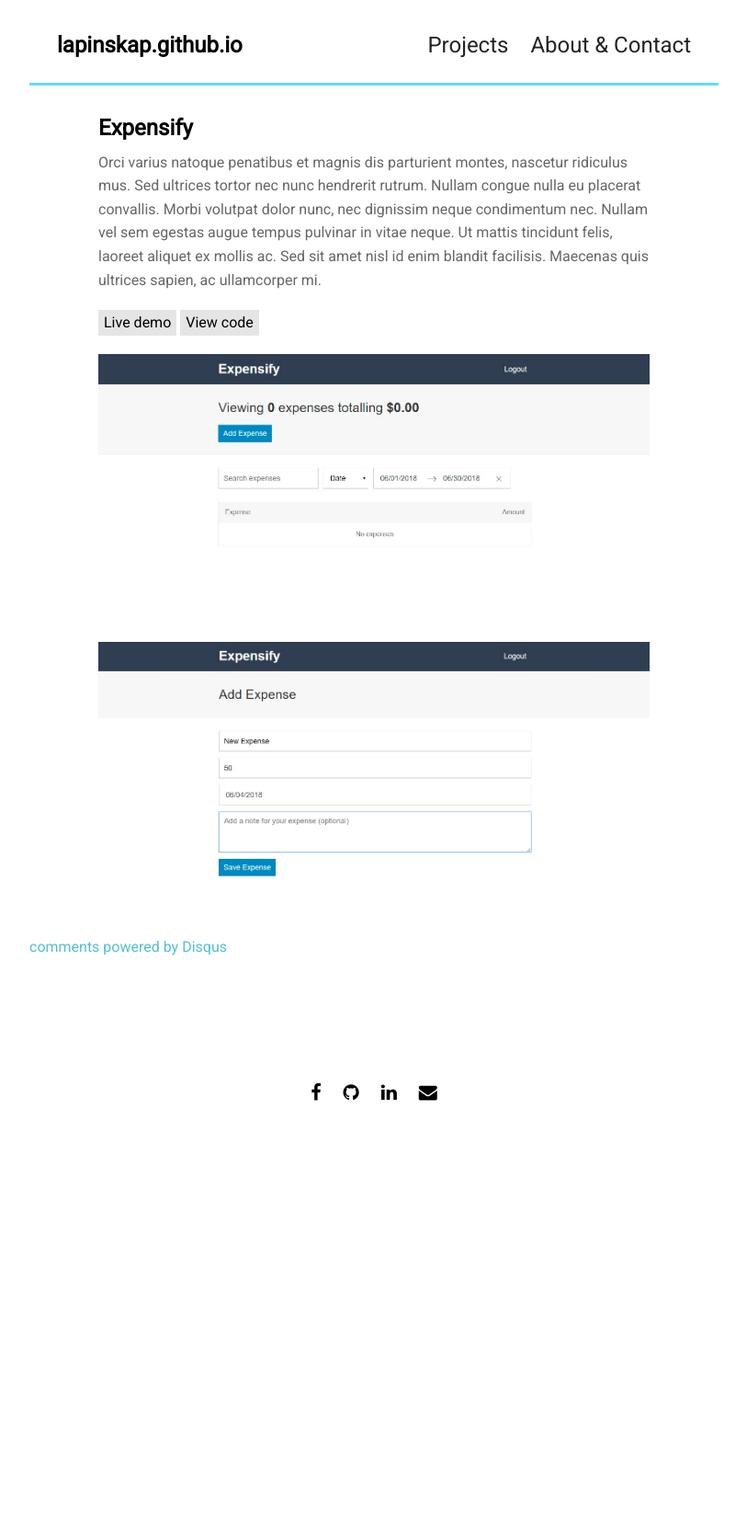
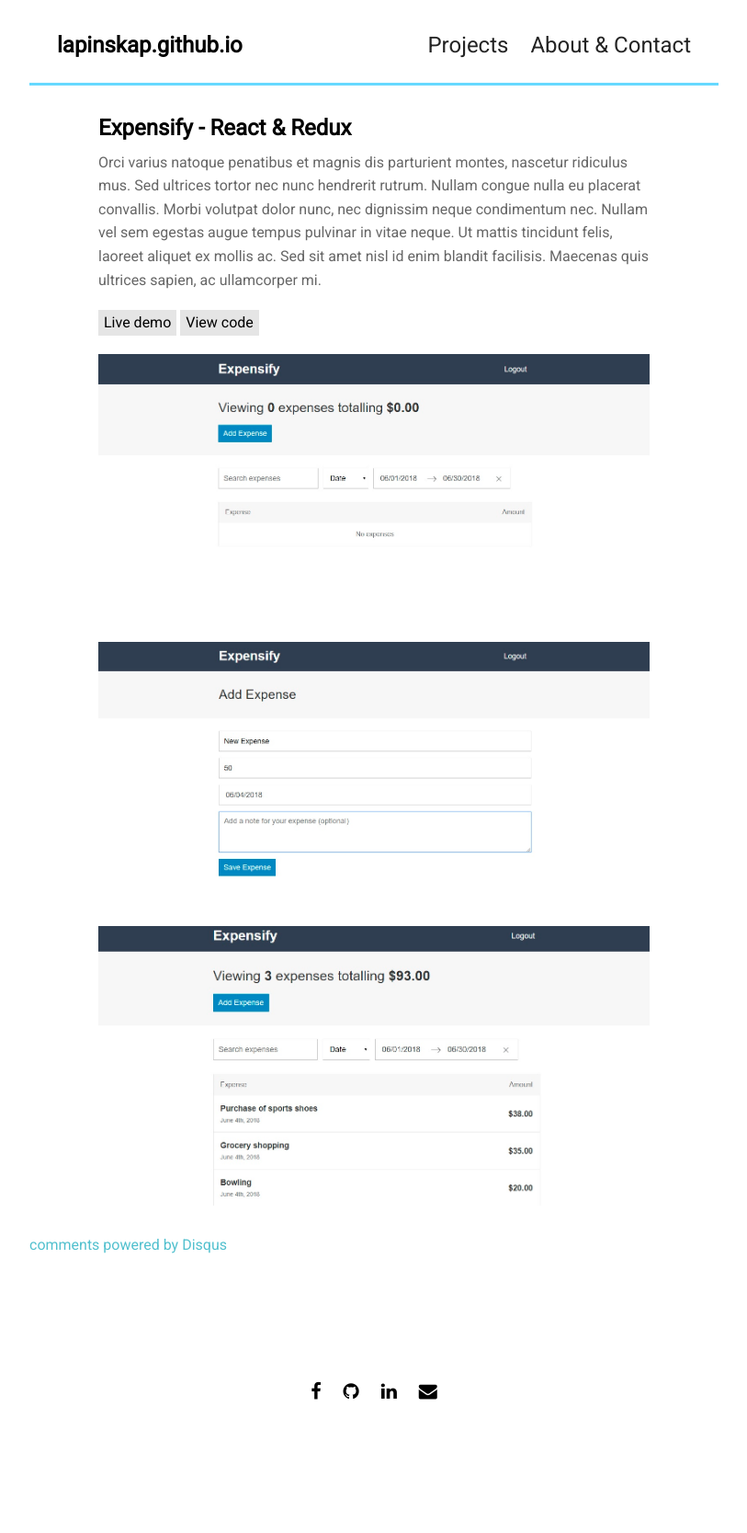
Before and after one commit to lapinskap/lapinskap.github.io, a Jekyll site: the page built from projects/proj-2.md, in a window 1280 px wide. Shown: the whole page at 92% size, without its empty margins (233-1046 px from the left). Built offline with Jekyll 4.4.1, drawn with Linux system fonts in a browser that asks for light colours; nearby versions of some CDN libraries; comment, search, counter and statistics services are not loaded; before the commit the page ends 1342 px from its top, so only the background shows below that.

Commit message:
Change project n.2

```diff
--- a/_data/settings.yml
+++ b/_data/settings.yml
@@ -49,7 +49,7 @@
 
 projects:
 - {name: 'ToDo in React', folder: 'proj-1', file: 'projects/proj-1.html'}
-- {name: 'Expensify', folder: 'proj-2', file: 'projects/proj-2.html'}
+- {name: 'Expensify with Redux', folder: 'proj-2', file: 'projects/proj-2.html'}
 - {name: 'Project Three', folder: 'proj-3', file: 'projects/proj-3.html'}
 - {name: 'Project Four', folder: 'proj-4', file: 'projects/proj-4.html'}
 - {name: 'Project Five', folder: 'proj-5', file: 'projects/proj-5.html'}
--- a/projects/proj-2.md
+++ b/projects/proj-2.md
@@ -1,12 +1,12 @@
 ---
 layout: post
-title: 'Expensify'
+title: 'Expensify - React & Redux'
 ---
 
 Orci varius natoque penatibus et magnis dis parturient montes, nascetur ridiculus mus. Sed ultrices tortor nec nunc hendrerit rutrum. Nullam congue nulla eu placerat convallis. Morbi volutpat dolor nunc, nec dignissim neque condimentum nec. Nullam vel sem egestas augue tempus pulvinar in vitae neque. Ut mattis tincidunt felis, laoreet aliquet ex mollis ac. Sed sit amet nisl id enim blandit facilisis. Maecenas quis ultrices sapien, ac ullamcorper mi.
 
 <a href="http://www.google.com" target="_blank"><button name="button" class="btn">Live demo</button></a>
-<a href="https://gitlab.com/lapinskap/react-components-1" target="_blank"><button name="button" class="btn">View code</button></a>
+<a href="https://gitlab.com/lapinskap/expensify" target="_blank"><button name="button" class="btn">View code</button></a>
 
 <style>
 .btn {
@@ -19,4 +19,6 @@
 
 {% include image.html url="http://www.gratisography.com" image="projects/proj-2/stretch.jpg" %}
 
+{% include image.html url="http://www.gratisography.com" image="projects/proj-2/add.jpg" %}
+
 {% include image.html url="http://www.gratisography.com" image="projects/proj-2/thumb.jpg" %}
```
Also changed, not shown: assets/img/projects/proj-2/add.jpg (added), assets/img/projects/proj-2/thumb.jpg, 5 other files.
